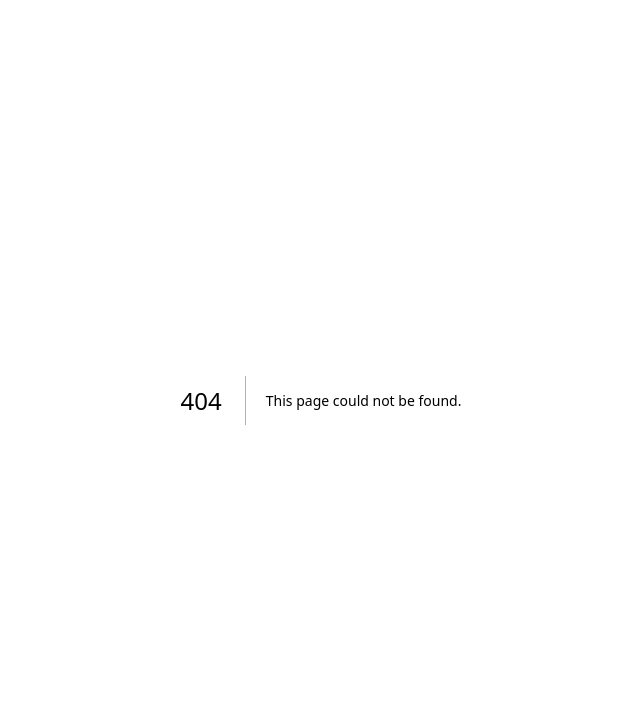
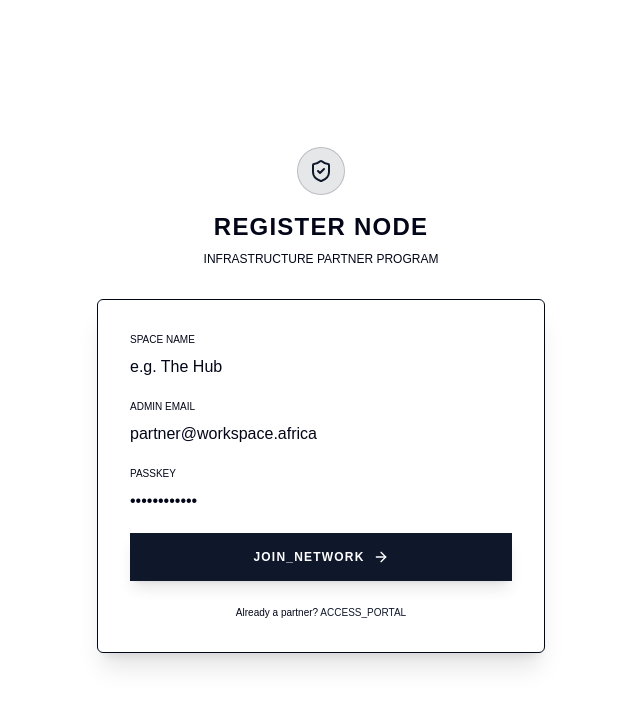
Before and after one commit to OlaMarcus09/workspace-africa-frontend, a Next.js app: page /signup in a window 1280 px wide. Before the commit this address had no page. Shown: the top 706 px of the page, without its empty margins (319-959 px from the left). Built offline with nearby package versions, Linux system fonts and the light colour scheme; no server answers.

Commit message:
Feat: Added Partner Registration & Theme Polish

```diff
--- /dev/null
+++ b/pages/signup.js
@@ -0,0 +1,131 @@
+import React, { useState } from 'react';
+import axios from 'axios';
+import Router from 'next/router';
+import Head from 'next/head';
+import { ShieldCheck, ArrowRight, AlertCircle } from 'lucide-react';
+import Link from 'next/link';
+import ThemeToggle from '../components/ThemeToggle';
+
+export default function PartnerSignupPage() {
+  const [spaceName, setSpaceName] = useState('');
+  const [email, setEmail] = useState('');
+  const [password, setPassword] = useState('');
+  const [error, setError] = useState('');
+  const [loading, setLoading] = useState(false);
+
+  const API_URL = process.env.NEXT_PUBLIC_API_URL;
+
+  const handleSubmit = async (e) => {
+    e.preventDefault();
+    setError('');
+    setLoading(true);
+
+    try {
+      await axios.post(API_URL + '/api/users/register/', {
+        email,
+        username: spaceName, // Using space name as username for simplicity
+        password,
+        password2: password,
+        user_type: 'PARTNER'
+      });
+
+      const response = await axios.post(API_URL + '/api/auth/token/', {
+        email,
+        password,
+      });
+
+      const { access, refresh } = response.data;
+      localStorage.setItem('accessToken', access);
+      localStorage.setItem('refreshToken', refresh);
+
+      Router.push('/dashboard');
+
+    } catch (err) {
+      console.error(err);
+      if (err.response?.data?.email) {
+        setError('NODE_ALREADY_REGISTERED');
+      } else {
+        setError('REGISTRATION_FAILED');
+      }
+    } finally {
+      setLoading(false);
+    }
+  };
+
+  return (
+    <div className="min-h-screen flex flex-col items-center justify-center p-4 relative overflow-hidden bg-[var(--bg-main)] transition-colors duration-300">
+      <Head><title>New Partner | Workspace OS</title></Head>
+
+      <div className="absolute top-6 right-6 z-50">
+        <ThemeToggle />
+      </div>
+
+      <div className="w-full max-w-md relative z-10">
+        <div className="mb-8 text-center">
+            <div className="inline-flex items-center justify-center w-12 h-12 rounded-full bg-[var(--color-primary)]/10 text-[var(--color-primary)] mb-4 border border-[var(--color-primary)]/20">
+                <ShieldCheck className="w-6 h-6" />
+            </div>
+            <h1 className="text-2xl font-bold text-[var(--text-main)] uppercase tracking-wider font-mono">Register Node</h1>
+            <p className="text-[var(--text-muted)] font-mono text-xs mt-2">INFRASTRUCTURE PARTNER PROGRAM</p>
+        </div>
+
+        <div className="bg-[var(--bg-surface)] backdrop-blur-md border border-[var(--border-color)] p-8 relative rounded-sm shadow-xl">
+            <form onSubmit={handleSubmit} className="space-y-5">
+                <div>
+                    <label className="block text-[10px] font-mono text-[var(--text-muted)] uppercase mb-2">Space Name</label>
+                    <input
+                        type="text"
+                        value={spaceName}
+                        onChange={(e) => setSpaceName(e.target.value)}
+                        placeholder="e.g. The Hub"
+                        className="bg-[var(--bg-input)] border-[var(--border-color)] text-[var(--text-main)] placeholder:text-[var(--text-muted)]/50"
+                        required
+                    />
+                </div>
+                <div>
+                    <label className="block text-[10px] font-mono text-[var(--text-muted)] uppercase mb-2">Admin Email</label>
+                    <input
+                        type="email"
+                        value={email}
+                        onChange={(e) => setEmail(e.target.value)}
+                        placeholder="partner@workspace.africa"
+                        className="bg-[var(--bg-input)] border-[var(--border-color)] text-[var(--text-main)] placeholder:text-[var(--text-muted)]/50"
+                        required
+                    />
+                </div>
+                <div>
+                    <label className="block text-[10px] font-mono text-[var(--text-muted)] uppercase mb-2">Passkey</label>
+                    <input
+                        type="password"
+                        value={password}
+                        onChange={(e) => setPassword(e.target.value)}
+                        placeholder="••••••••••••"
+                        className="bg-[var(--bg-input)] border-[var(--border-color)] text-[var(--text-main)] placeholder:text-[var(--text-muted)]/50"
+                        required
+                    />
+                </div>
+
+                {error && (
+                    <div className="p-3 bg-red-500/10 border border-red-500/30 text-red-500 text-xs font-mono flex items-center">
+                        <AlertCircle className="w-3 h-3 mr-2" /> {error}
+                    </div>
+                )}
+
+                <button
+                    type="submit"
+                    disabled={loading}
+                    className="w-full py-4 bg-[var(--color-primary)] hover:opacity-90 text-white font-mono text-xs font-bold uppercase tracking-widest transition-all flex items-center justify-center group shadow-lg shadow-[var(--color-primary)]/20"
+                >
+                    {loading ? 'INITIALIZING...' : 'JOIN_NETWORK'}
+                    {!loading && <ArrowRight className="w-4 h-4 ml-2 group-hover:translate-x-1 transition-transform" />}
+                </button>
+            </form>
+
+            <div className="mt-6 text-center text-[10px] font-mono text-[var(--text-muted)]">
+                Already a partner? <Link href="/" className="text-[var(--color-primary)] hover:underline">ACCESS_PORTAL</Link>
+            </div>
+        </div>
+      </div>
+    </div>
+  );
+}
```
